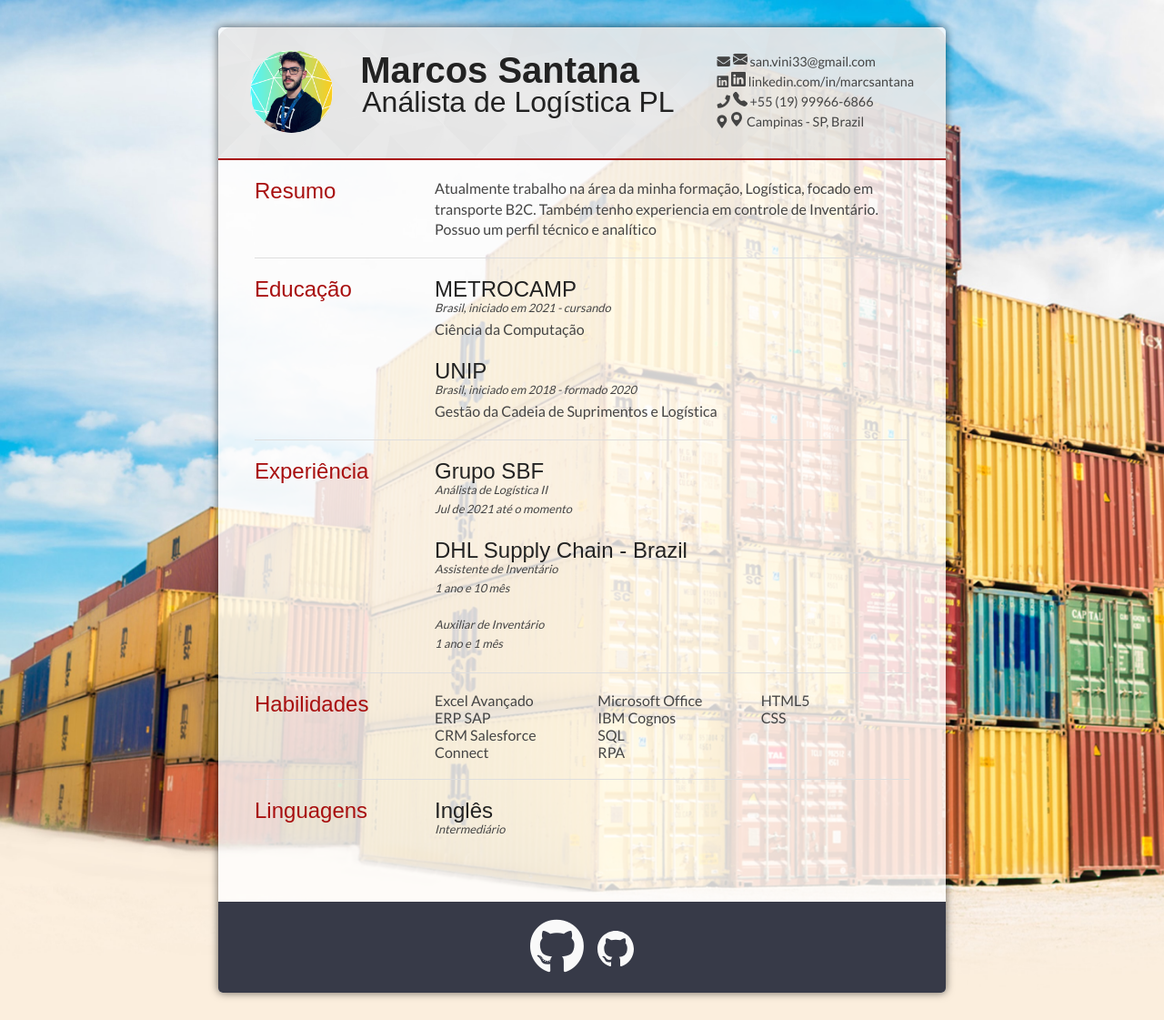
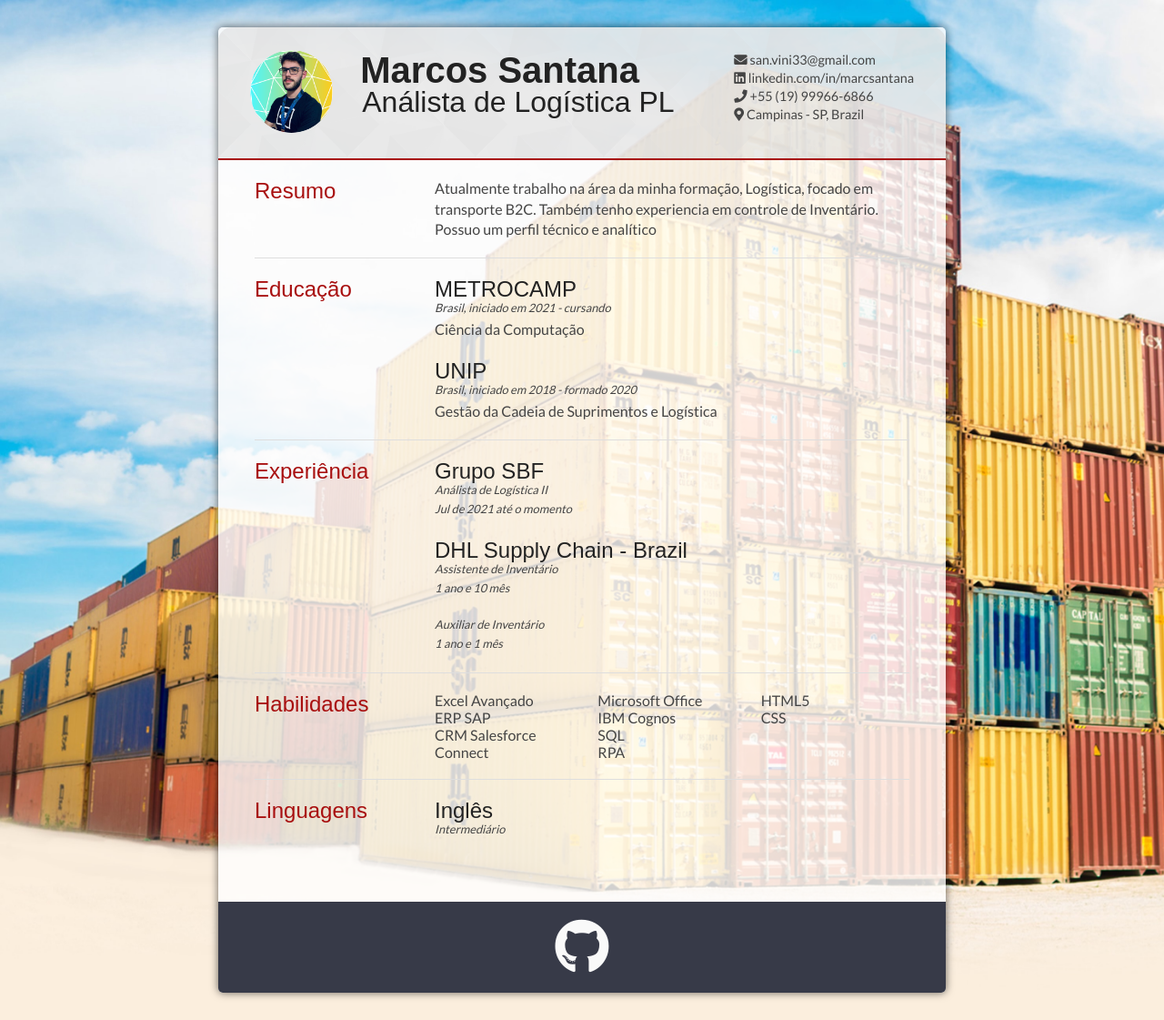
Before and after one commit to Marcos797/-mvfsantana.github.io, a plain HTML site: page index.html in a window 1280 px wide. Shown: the whole page at 91% size. Drawn offline with nearby package versions, Linux system fonts and the light colour scheme.

Commit message:
atualizacao

```diff
--- a/index.html
+++ b/index.html
@@ -44,36 +44,24 @@
 						<li>
 							<i class="fas fa-envelope"></i>
 							<a href="mailto: san.vini33@gmail.com">
-								<svg xmlns="http://www.w3.org/2000/svg" width="16" height="16" fill="currentColor" class="bi bi-envelope-fill" viewBox="0 0 16 16">
-  								<path d="M.05 3.555A2 2 0 0 1 2 2h12a2 2 0 0 1 1.95 1.555L8 8.414.05 3.555ZM0 4.697v7.104l5.803-3.558L0 4.697ZM6.761 8.83l-6.57 4.027A2 2 0 0 0 2 14h12a2 2 0 0 0 1.808-1.144l-6.57-4.027L8 9.586l-1.239-.757Zm3.436-.586L16 11.801V4.697l-5.803 3.546Z"/>
-								</svg>
 								san.vini33@gmail.com
 							</a>
 						</li>
 						<li>
 							<i class="fab fa-linkedin"></i>
 							<a href="https://www.linkedin.com/in/marcsantana/" target="_blank">
-								<svg xmlns="http://www.w3.org/2000/svg" width="16" height="16" fill="currentColor" class="bi bi-linkedin" viewBox="0 0 16 16">
-  								<path d="M0 1.146C0 .513.526 0 1.175 0h13.65C15.474 0 16 .513 16 1.146v13.708c0 .633-.526 1.146-1.175 1.146H1.175C.526 16 0 15.487 0 14.854V1.146zm4.943 12.248V6.169H2.542v7.225h2.401zm-1.2-8.212c.837 0 1.358-.554 1.358-1.248-.015-.709-.52-1.248-1.342-1.248-.822 0-1.359.54-1.359 1.248 0 .694.521 1.248 1.327 1.248h.016zm4.908 8.212V9.359c0-.216.016-.432.08-.586.173-.431.568-.878 1.232-.878.869 0 1.216.662 1.216 1.634v3.865h2.401V9.25c0-2.22-1.184-3.252-2.764-3.252-1.274 0-1.845.7-2.165 1.193v.025h-.016a5.54 5.54 0 0 1 .016-.025V6.169h-2.4c.03.678 0 7.225 0 7.225h2.4z"/>
-								</svg>
 								linkedin.com/in/marcsantana
 							</a>
 						</li>
 						<li>
 							<i class="fas fa-phone"></i>
 							<a href="tel:019999676866">
-								<svg xmlns="http://www.w3.org/2000/svg" width="16" height="16" fill="currentColor" class="bi bi-telephone-fill" viewBox="0 0 16 16">
-  								<path fill-rule="evenodd" d="M1.885.511a1.745 1.745 0 0 1 2.61.163L6.29 2.98c.329.423.445.974.315 1.494l-.547 2.19a.678.678 0 0 0 .178.643l2.457 2.457a.678.678 0 0 0 .644.178l2.189-.547a1.745 1.745 0 0 1 1.494.315l2.306 1.794c.829.645.905 1.87.163 2.611l-1.034 1.034c-.74.74-1.846 1.065-2.877.702a18.634 18.634 0 0 1-7.01-4.42 18.634 18.634 0 0 1-4.42-7.009c-.362-1.03-.037-2.137.703-2.877L1.885.511z"/>
-								</svg>
 								+55 (19) 99966-6866
 							</a>
 						</li>
 						<li>
 							<a href="https://goo.gl/maps/r6aGquSAxVos9cB69" target="_blank">
 								<i class="fas fa-map-marker-alt"></i>
-								<svg xmlns="http://www.w3.org/2000/svg" width="16" height="16" fill="currentColor" class="bi bi-geo-alt-fill" viewBox="0 0 16 16">
-	  							<path d="M8 16s6-5.686 6-10A6 6 0 0 0 2 6c0 4.314 6 10 6 10zm0-7a3 3 0 1 1 0-6 3 3 0 0 1 0 6z"/>
-								</svg>
 								Campinas - SP, Brazil
 							</a>
 						</li>
@@ -201,9 +189,6 @@
 				<div class="social-networks">
 					<a href="https://github.com/Marcos797" target="_blank">
 						<i class="fab fa-github" style="font-size: 190%;">
-							<svg xmlns="http://www.w3.org/2000/svg" width="40" height="40" fill="currentColor" class="bi bi-github" viewBox="0 0 16 16">
-								<path d="M8 0C3.58 0 0 3.58 0 8c0 3.54 2.29 6.53 5.47 7.59.4.07.55-.17.55-.38 0-.19-.01-.82-.01-1.49-2.01.37-2.53-.49-2.69-.94-.09-.23-.48-.94-.82-1.13-.28-.15-.68-.52-.01-.53.63-.01 1.08.58 1.23.82.72 1.21 1.87.87 2.33.66.07-.52.28-.87.51-1.07-1.78-.2-3.64-.89-3.64-3.95 0-.87.31-1.59.82-2.15-.08-.2-.36-1.02.08-2.12 0 0 .67-.21 2.2.82.64-.18 1.32-.27 2-.27.68 0 1.36.09 2 .27 1.53-1.04 2.2-.82 2.2-.82.44 1.1.16 1.92.08 2.12.51.56.82 1.27.82 2.15 0 3.07-1.87 3.75-3.65 3.95.29.25.54.73.54 1.48 0 1.07-.01 1.93-.01 2.2 0 .21.15.46.55.38A8.012 8.012 0 0 0 16 8c0-4.42-3.58-8-8-8z"/>
-							</svg>
 						</i>
 					</a>
 				</div>
```
